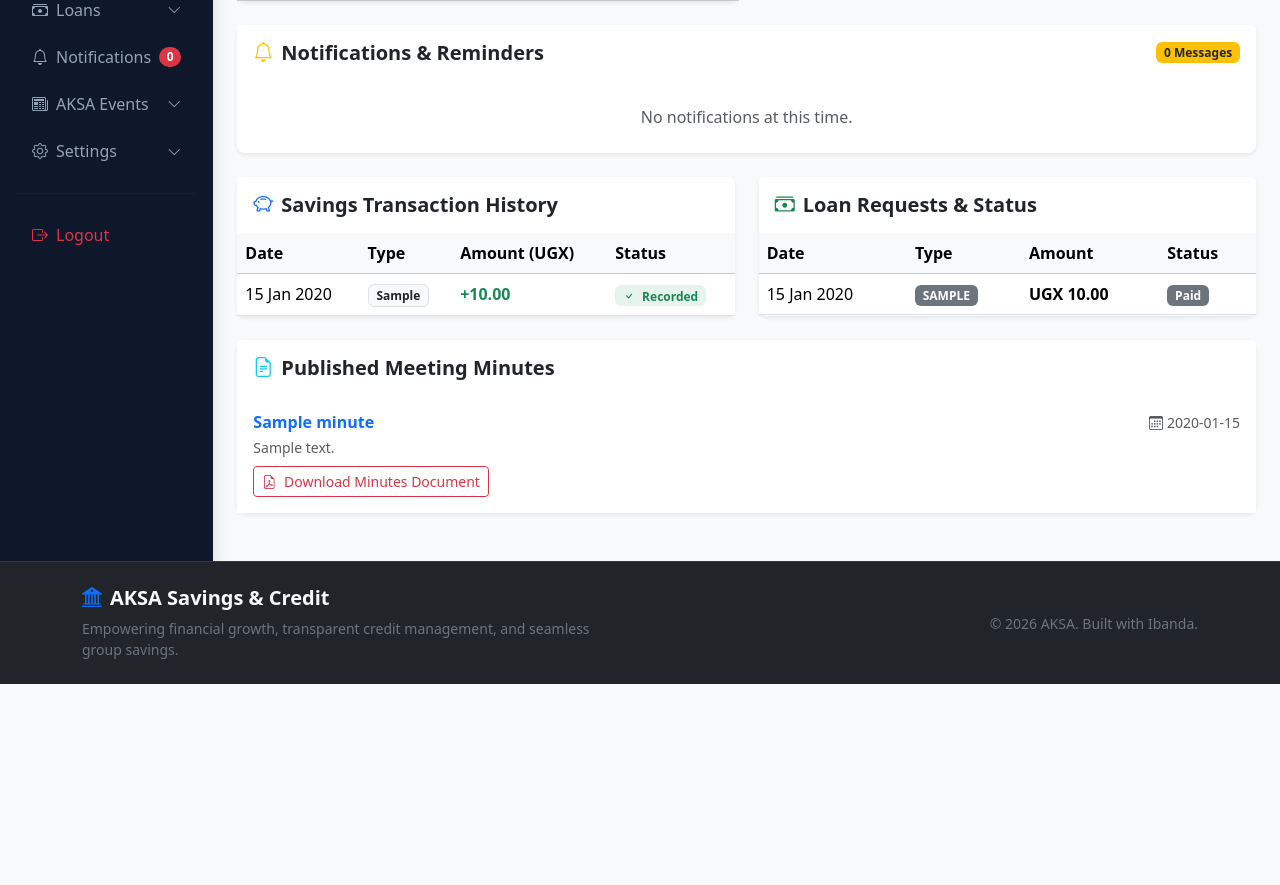
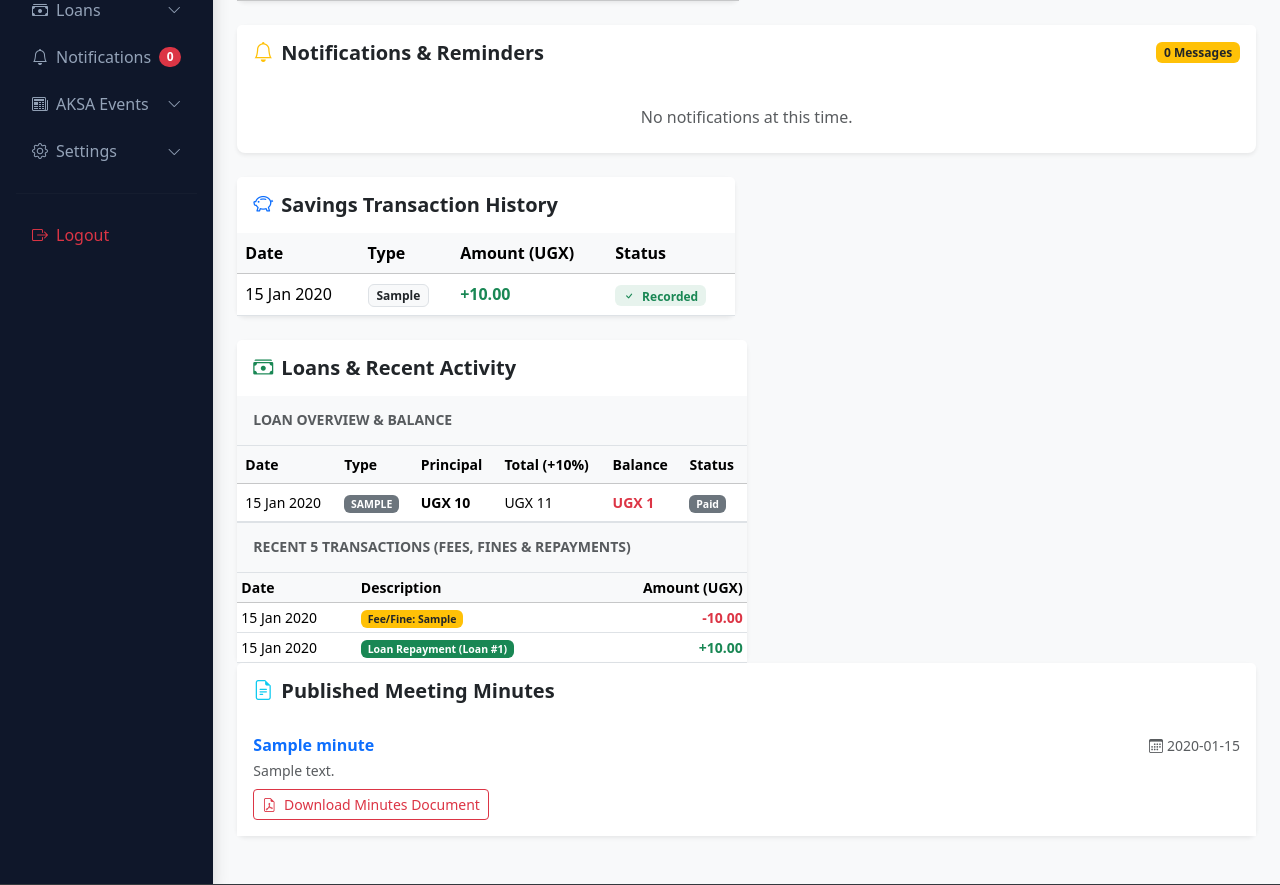
Before and after one commit to Zuba43/aksa_sacco, a Flask app: page /member/dashboard in a window 1280 px wide. Shown: the part 513-1398 px from the top of the page. Before the commit the page ends 1197 px from the top, so only its background shows below. Run offline with Flask 3, Linux system fonts and the light colour scheme; a user stored in the database is signed in; tables that the repository leaves empty hold one stand-in row (values such as "Sample post").

Commit message:
add member fines, loan repayments table

```diff
--- a/app/routes/member.py
+++ b/app/routes/member.py
@@ -1,34 +1,77 @@
 from flask import Blueprint, render_template, redirect, url_for, flash, request
 from flask_login import login_required, current_user
-from app.models import Savings, Loan, LoanRepayment, Notification, Minute
+from app.models import Savings, Loan, LoanRepayment, Notification, Minute,FineFee
 from app import db
 from app.utils import send_guarantor_notification
+from datetime import datetime
+member_bp = Blueprint('member', __name__, url_prefix='/member')
 
-member_bp = Blueprint('member', __name__, url_prefix='/member')
+from sqlalchemy import desc
 
 @member_bp.route('/dashboard')
 @login_required
 def dashboard():
-    # Any active user can view the member dashboard
     if not current_user.is_active_account:
         flash('Your account is pending activation by the Secretary.', 'warning')
         return redirect(url_for('auth.login'))
 
-    # Fetch user personal savings and loans
+    # Fetch user personal savings
     user_savings = Savings.query.filter_by(user_id=current_user.id).order_by(Savings.date_recorded.desc()).all()
     total_savings = sum(s.amount for s in user_savings)
 
-    # Simple profit projection calculation (e.g. 5% estimated annual dividend yield)
     projected_profit = total_savings * 0.05
 
+    # Fetch User Loans and attach computed balance: (Principal + 10% Interest) - Total Repaid
     user_loans = Loan.query.filter_by(user_id=current_user.id).order_by(Loan.date_applied.desc()).all()
+    for l in user_loans:
+        # Sum all repayments for this specific loan
+        repaid_sum = sum(r.amount for r in l.repayments) if hasattr(l, 'repayments') and l.repayments else 0.0
+        # Total due = Principal + 10% interest
+        total_due = l.amount_requested * 1.10
+        # Store dynamic balance attribute on the loan object
+        l.balance_remaining = max(0.0, total_due - repaid_sum)
+        l.repaid_sum = repaid_sum
+        l.total_due = total_due
 
-    # Fetch Notifications (Personal or Broadcast)
+    # Fetch recent transactions (Fines/Fees & Loan Repayments) for member activity tracking
+    user_fines = FineFee.query.filter_by(user_id=current_user.id).all()
+
+    # Extract repayments associated with user loans
+    user_repayments = []
+    for l in user_loans:
+        if hasattr(l, 'repayments') and l.repayments:
+            user_repayments.extend(l.repayments)
+
+    # Combine into a unified history list and sort by date descending
+    recent_activity = []
+    for f in user_fines:
+        recent_activity.append({
+            'type': f'Fee/Fine: {f.fee_type}',
+            'amount': f.amount,
+            'date': f.date_recorded,
+            'badge': 'bg-warning text-dark',
+            'is_credit': False
+        })
+    for r in user_repayments:
+        recent_activity.append({
+            'type': f'Loan Repayment (Loan #{r.loan_id})',
+            'amount': r.amount,
+            'date': r.date_paid,
+            'badge': 'bg-success text-white',
+            'is_credit': True
+        })
+
+    # Sort combined activity by date and pick recent 5
+    recent_transactions = sorted(
+        recent_activity,
+        key=lambda x: x['date'] if x['date'] else datetime.min,
+        reverse=True
+    )[:5]
+
     notifications = Notification.query.filter(
         (Notification.user_id == current_user.id) | (Notification.user_id == None)
     ).order_by(Notification.created_at.desc()).all()
 
-    # Fetch Recent SACCO Minutes & Events
     recent_minutes = Minute.query.order_by(Minute.created_at.desc()).limit(5).all()
 
     return render_template(
@@ -37,6 +80,7 @@ def dashboard():
         total_savings=total_savings,
         projected_profit=projected_profit,
         loans=user_loans,
+        recent_transactions=recent_transactions,
         notifications=notifications,
         recent_minutes=recent_minutes
     )
--- a/app/templates/member/dashboard.html
+++ b/app/templates/member/dashboard.html
@@ -527,25 +527,35 @@ endblock %} {% block extra_head %}
             </div>
           </div>
         </div>
-
-        <!-- Loan Requests & Status -->
+      </div>
+      <!-- Loan Requests, Status & Recent Transactions -->
       <div class="col-lg-6" id="loan-history">
         <div class="card border-0 shadow-sm rounded-3 h-100">
-            <div class="card-header bg-white py-3 border-0">
+          <div
+            class="card-header bg-white py-3 border-0 d-flex justify-content-between align-items-center"
+          >
             <h5 class="fw-bold mb-0">
-                <i class="bi bi-cash-stack text-success me-2"></i>Loan Requests
-                & Status
+              <i class="bi bi-cash-stack text-success me-2"></i>Loans & Recent
+              Activity
             </h5>
           </div>
           <div class="card-body p-0">
+            <!-- Active / Historical Loans Table -->
+            <div class="p-3 bg-light border-bottom">
+              <h6 class="fw-bold text-uppercase small text-muted mb-0">
+                Loan Overview & Balance
+              </h6>
+            </div>
             {% if loans %}
             <div class="table-responsive">
-                <table class="table table-hover align-middle mb-0">
+              <table class="table table-hover align-middle mb-0 small">
                 <thead class="table-light">
                   <tr>
                     <th>Date</th>
                     <th>Type</th>
-                      <th>Amount</th>
+                    <th>Principal</th>
+                    <th>Total (+10%)</th>
+                    <th>Balance</th>
                     <th>Status</th>
                   </tr>
                 </thead>
@@ -558,16 +568,18 @@ endblock %} {% block extra_head %}
                         >{{ l.loan_type }}</span
                       >
                     </td>
-                      <td class="fw-bold">
-                        UGX {{ "{:,.2f}".format(l.amount_requested) }}
+                    <td class="fw-semibold">
+                      UGX {{ "{:,.0f}".format(l.amount_requested) }}
+                    </td>
+                    <td>UGX {{ "{:,.0f}".format(l.total_due) }}</td>
+                    <td class="fw-bold text-danger">
+                      UGX {{ "{:,.0f}".format(l.balance_remaining) }}
                     </td>
                     <td>
                       {% if l.status == 'Approved' %}
                       <span class="badge bg-success">Approved</span>
                       {% elif l.status == 'Pending' %}
-                        <span class="badge bg-warning text-dark"
-                          >Pending Chair</span
-                        >
+                      <span class="badge bg-warning text-dark">Pending</span>
                       {% else %}
                       <span class="badge bg-secondary">{{ l.status }}</span>
                       {% endif %}
@@ -578,11 +590,52 @@ endblock %} {% block extra_head %}
               </table>
             </div>
             {% else %}
-              <div class="p-4 text-center text-muted">
+            <div class="p-3 text-center text-muted small">
               No loan applications on record.
             </div>
             {% endif %}
+
+            <!-- Recent 5 Transactions (Fines, Fees & Repayments) -->
+            <div class="p-3 bg-light border-top border-bottom">
+              <h6 class="fw-bold text-uppercase small text-muted mb-0">
+                Recent 5 Transactions (Fees, Fines & Repayments)
+              </h6>
             </div>
+            {% if recent_transactions %}
+            <div class="table-responsive">
+              <table class="table table-sm table-hover align-middle mb-0 small">
+                <thead class="table-light">
+                  <tr>
+                    <th>Date</th>
+                    <th>Description</th>
+                    <th class="text-end">Amount (UGX)</th>
+                  </tr>
+                </thead>
+                <tbody>
+                  {% for t in recent_transactions %}
+                  <tr>
+                    <td>
+                      {{ t.date.strftime('%d %b %Y') if t.date else 'N/A' }}
+                    </td>
+                    <td>
+                      <span class="badge {{ t.badge }} me-1">{{ t.type }}</span>
+                    </td>
+                    <td
+                      class="text-end fw-bold {{ 'text-success' if t.is_credit else 'text-danger' }}"
+                    >
+                      {{ '+' if t.is_credit else '-' }}{{
+                      "{:,.2f}".format(t.amount) }}
+                    </td>
+                  </tr>
+                  {% endfor %}
+                </tbody>
+              </table>
+            </div>
+            {% else %}
+            <div class="p-3 text-center text-muted small">
+              No recent fees, fines, or repayment activity.
+            </div>
+            {% endif %}
           </div>
         </div>
       </div>
```
Lines whose indentation alone changed are shown as unchanged.
